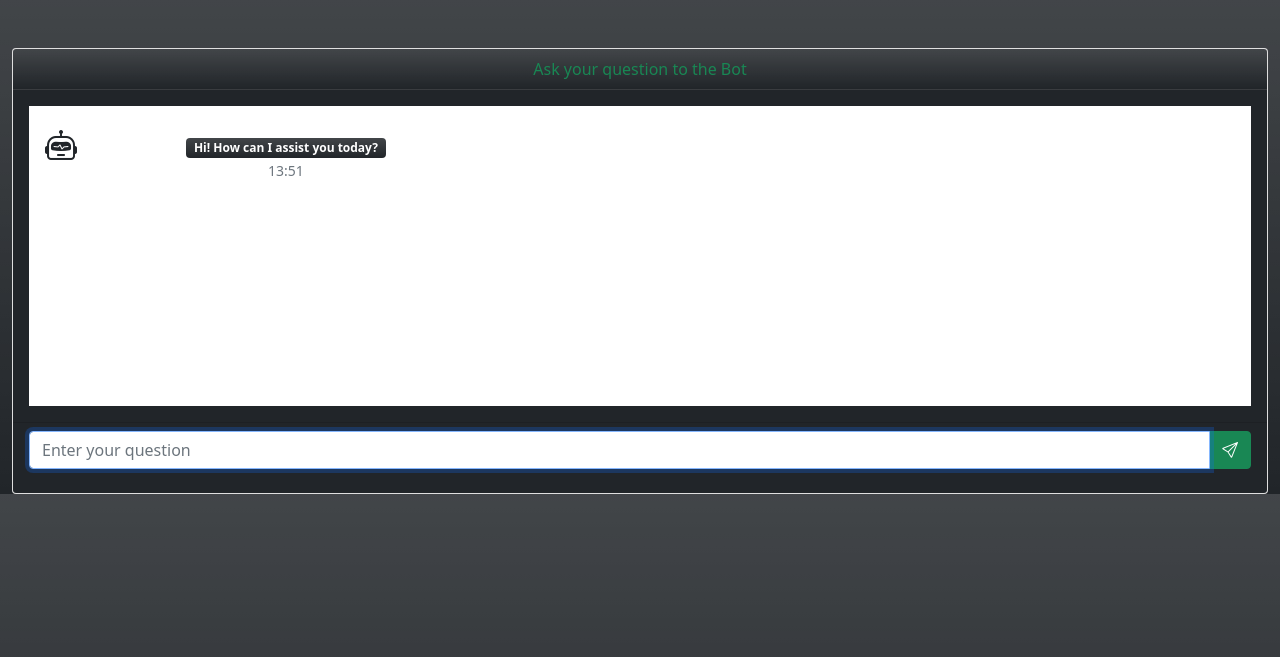
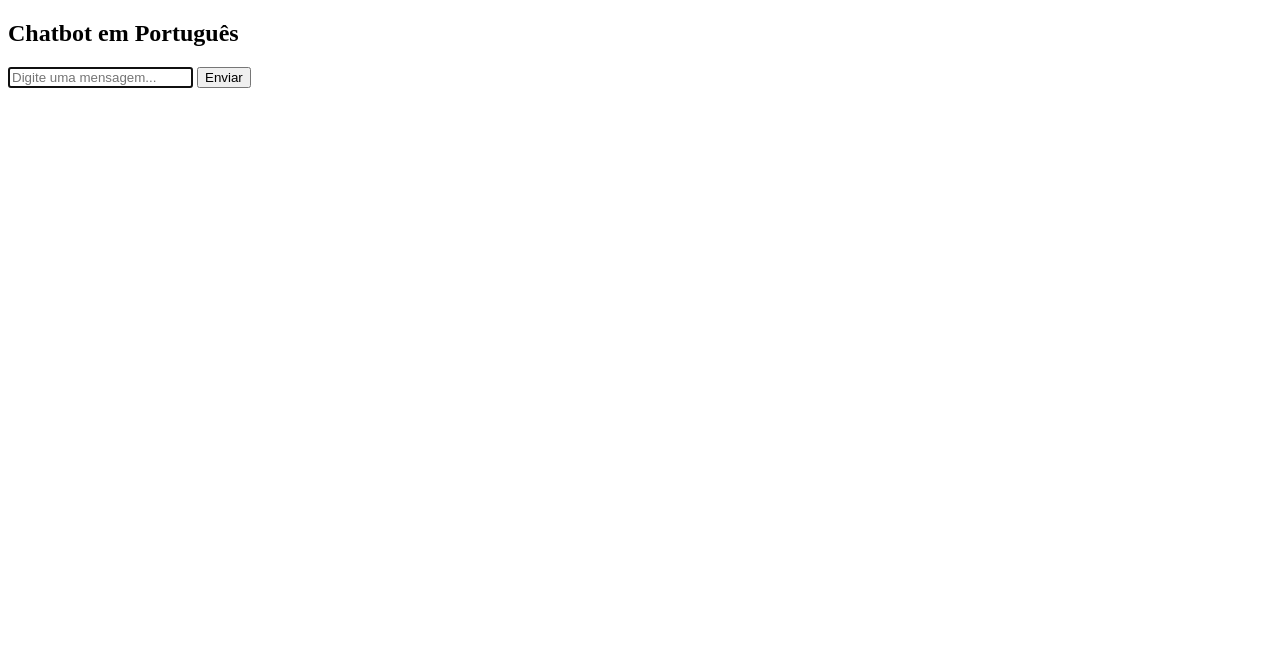
Before and after one commit to Ibsen-Gomes/ChatBot, a Flask app: template templates/web_client.html in a window 1280 px wide. Shown: the top 657 px of the page. Run offline with Flask 3, Linux system fonts and the light colour scheme; the template is opened without the code that fills it, so the values that code supplies are empty.

Commit message:
modificação para pt-br

```diff
--- a/app.py
+++ b/app.py
@@ -1,33 +1,18 @@
-import os
-import base64
-import requests
+from flask import Flask, render_template, request, jsonify
+from bot import ChatbotPTBR
 
-from flask import Flask, render_template, request, jsonify
-from bot import BlenderBot
-
-app = Flask(__name__, template_folder='templates')
-
-"""
-    Initialize the bot on run application
-"""
-chat_bot = BlenderBot()
-
+app = Flask(__name__)
+chatbot = ChatbotPTBR()
 
 @app.route("/")
-def web_client():
-    """
-        Route default '/': Renderize the HTML form
-    """
-    return render_template('web_client.html')
+def index():
+    return render_template("index.html")
 
-@app.route('/api')
-def api():
-    try:
-        """
-            Get data from HTTP request from form
-        """
-        user_input = request.args.get('user_input')
-        response = chat_bot.get_response(user_input)
-    except Exception as e:
-        response = f"Oh no, I'm sorry! Error:{e}"
-    return jsonify(response)
+@app.route("/get_response", methods=["POST"])
+def get_bot_response():
+    user_input = request.json["message"]
+    response = chatbot.get_response(user_input)
+    return jsonify({"response": response})
+
+if __name__ == "__main__":
+    app.run(debug=True)
--- a/static/js/natternet.js
+++ b/static/js/natternet.js
@@ -1,68 +1,20 @@
-function autoScroolChatContainer(){
-    $("#chat-container").animate({
-    scrollTop: $('#chat-container')[0].scrollHeight - $('#chat-container')[0].clientHeight
-    }, 1000);
-}
+function sendMessage() {
+    let userMessage = document.getElementById("userInput").value;
+    let messagesDiv = document.getElementById("messages");
 
-function goRenderizeWidgetChatMessage(originUser, message) {
-    let currentDate = new Date();
-    let hours = currentDate.getHours();
-    let minutes = currentDate.getMinutes().toString();
-    if (minutes.length === 1) {
-        minutes = '0' + minutes;
-    }
-    let time = hours + ':' + minutes;
+    if (userMessage.trim() !== "") {
+        messagesDiv.innerHTML += `<div><b>Você:</b> ${userMessage}</div>`;
 
-    if (originUser == 'bot') {
-        var icon = 'robot';
-        var color = 'dark';
-    } else {
-        var icon = 'person-fill';
-        var color = 'success';
-    }
+        fetch("/get_response", {
+            method: "POST",
+            headers: { "Content-Type": "application/json" },
+            body: JSON.stringify({ message: userMessage })
+        })
+        .then(response => response.json())
+        .then(data => {
+            messagesDiv.innerHTML += `<div><b>Bot:</b> ${data.response}</div>`;
+        });
 
-    let messageWidget = `<div class="row">
-                            <div class="col-xs-1 col-sm-1 col-md-1 col-lg-1">
-                                <i class="bi bi-${icon} fs-2 text-${color}"></i>
-                            </div>
-                            <div class="col-xs-11 col-sm-11 col-md-3 col-lg-3 text-center">
-                                <div class="badge bg-${color} bg-gradient text-wrap mt-3">
-                                    ${message}
-                                </div>
-                                <p class="text-muted"><small>${time}</small></p>
-                            </div>
-                        </div>`;
-
-    $('#chat-container').append(messageWidget);
-
-    autoScroolChatContainer();
-}
-
-function startLoading(){
-    $("#input-question").val('Wait for the bot...').prop('readonly', true);
-    $("#btn-send-question").prop('disabled', true);
-}
-
-function stopLoading(){
-    $("#input-question").val('').prop('readonly', false);
-    $("#btn-send-question").prop('disabled', false);
-}
-
-function goSendQuestion(question){
-    if(question){
-        goRenderizeWidgetChatMessage('user', question);
-        startLoading();
-        $.getJSON('/api', {
-            user_input: question
-        }, function(data) {
-            goRenderizeWidgetChatMessage('bot', data);
-            stopLoading();
-        });
-        return false;
+        document.getElementById("userInput").value = "";
     }
 }
-
-$( document ).ready(function() {
-    //the initial bot message after two seconds
-    setTimeout(goRenderizeWidgetChatMessage, 2000, 'bot', 'Hi! How can I assist you today?');
-});
--- a/templates/web_client.html
+++ b/templates/web_client.html
@@ -1,45 +1,17 @@
-<!doctype html>
+<!DOCTYPE html>
 <html lang="pt-br">
-  <head>
-    <!-- Required meta tags -->
-    <meta charset="utf-8">
-    <meta name="viewport" content="width=device-width, initial-scale=1">
-
-    <!-- Bootstrap CSS -->
-    <link href="https://cdn.jsdelivr.net/npm/bootstrap@5.1.3/dist/css/bootstrap.min.css" rel="stylesheet" integrity="sha384-1BmE4kWBq78iYhFldvKuhfTAU6auU8tT94WrHftjDbrCEXSU1oBoqyl2QvZ6jIW3" crossorigin="anonymous">
-
-    <!-- Bootstrap icons -->
-    <link rel="stylesheet" href="https://cdn.jsdelivr.net/npm/bootstrap-icons@1.8.1/font/bootstrap-icons.css">
-    <title>Natter Net</title>
-  </head>
-  <body class="bg-dark bg-gradient">
-    <div class="container-fluid">
-      <div class="card card-dark mt-5">
-        <div class="card-header text-success bg-dark bg-gradient text-center">
-          Ask your question to the Bot
-        </div>
-        <div class="card-body bg-dark">
-          <div id="chat-container" class="position-relative bg-white p-3" style="overflow-y:scroll; height: 300px;">
-            <!-- target to messages -->
-          </div>
-        </div>
-        <div class="card-footer bg-dark text-muted">
-          <div class="input-group mb-3">
-            <input type="text" id="input-question" class="form-control text-success" placeholder="Enter your question"
-            onkeydown="if(event.keyCode == 13)$('#btn-send-question').trigger('click')" autofocus>
-            <button class="btn btn-success" id="btn-send-question" type="button" onClick="goSendQuestion($('#input-question').val())">
-                <i class="bi bi-send"></i>
-            </button>
-          </div>
-        </div>
-      </div>
+<head>
+    <meta charset="UTF-8">
+    <meta name="viewport" content="width=device-width, initial-scale=1.0">
+    <title>Chatbot em Português</title>
+    <script src="{{ url_for('static', filename='js/script.js') }}" defer></script>
+</head>
+<body>
+    <h2>Chatbot em Português</h2>
+    <div id="chatbox">
+        <div id="messages"></div>
+        <input type="text" id="userInput" placeholder="Digite uma mensagem..." autofocus>
+        <button onclick="sendMessage()">Enviar</button>
     </div>
-
-    <!-- Jquery -->
-    <script src="https://code.jquery.com/jquery-3.6.0.min.js" integrity="sha256-/xUj+3OJU5yExlq6GSYGSHk7tPXikynS7ogEvDej/m4=" crossorigin="anonymous"></script>
-    <script src="https://cdn.jsdelivr.net/npm/bootstrap@5.1.3/dist/js/bootstrap.bundle.min.js" integrity="sha384-ka7Sk0Gln4gmtz2MlQnikT1wXgYsOg+OMhuP+IlRH9sENBO0LRn5q+8nbTov4+1p" crossorigin="anonymous"></script>
-
-    <!-- Custom JavaScript -->
-    <script type = "text/javascript" src = "{{ url_for('static', filename = 'js/natternet.js') }}" ></script>
-  </body>
+</body>
 </html>
```
Also changed, not shown: bot.py (+7 -11 lines), README.md.
